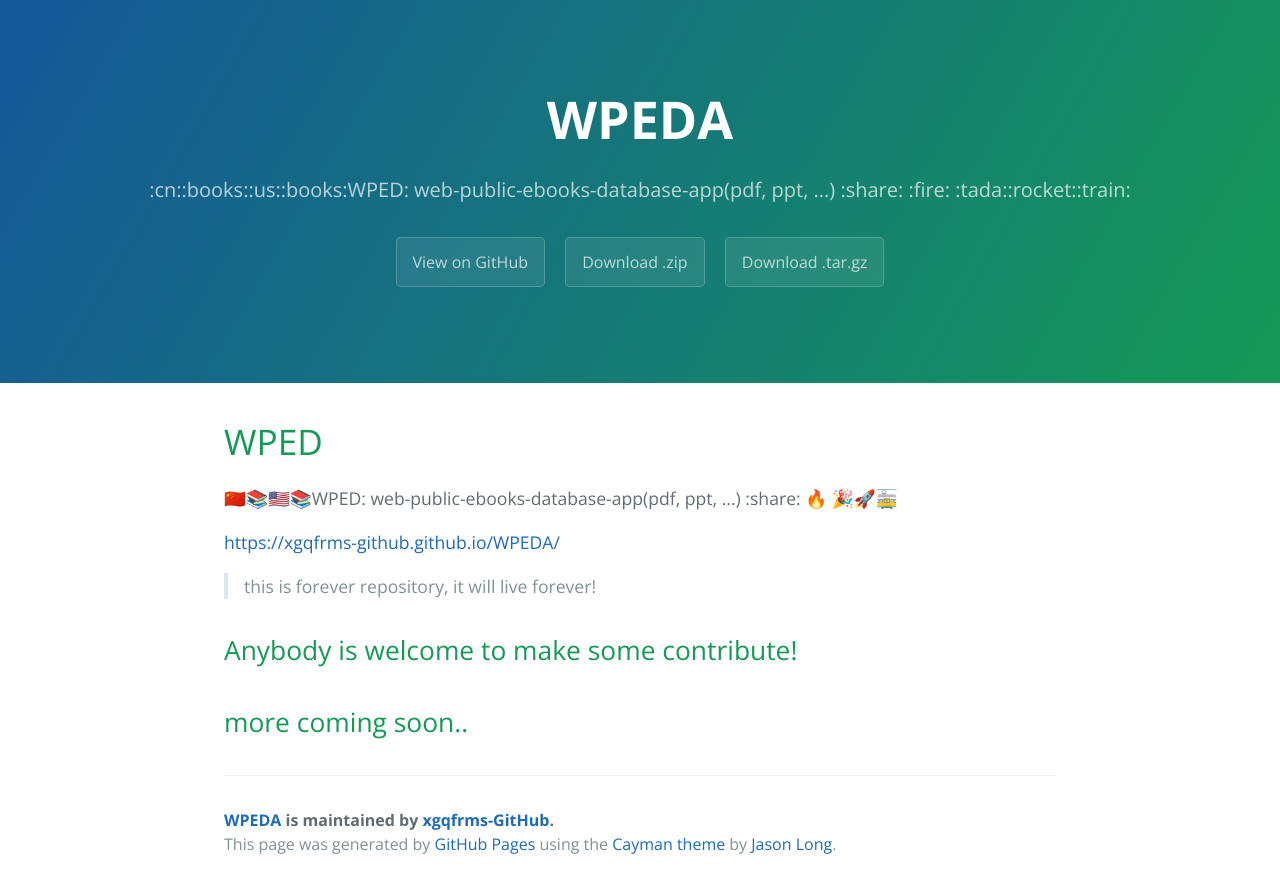
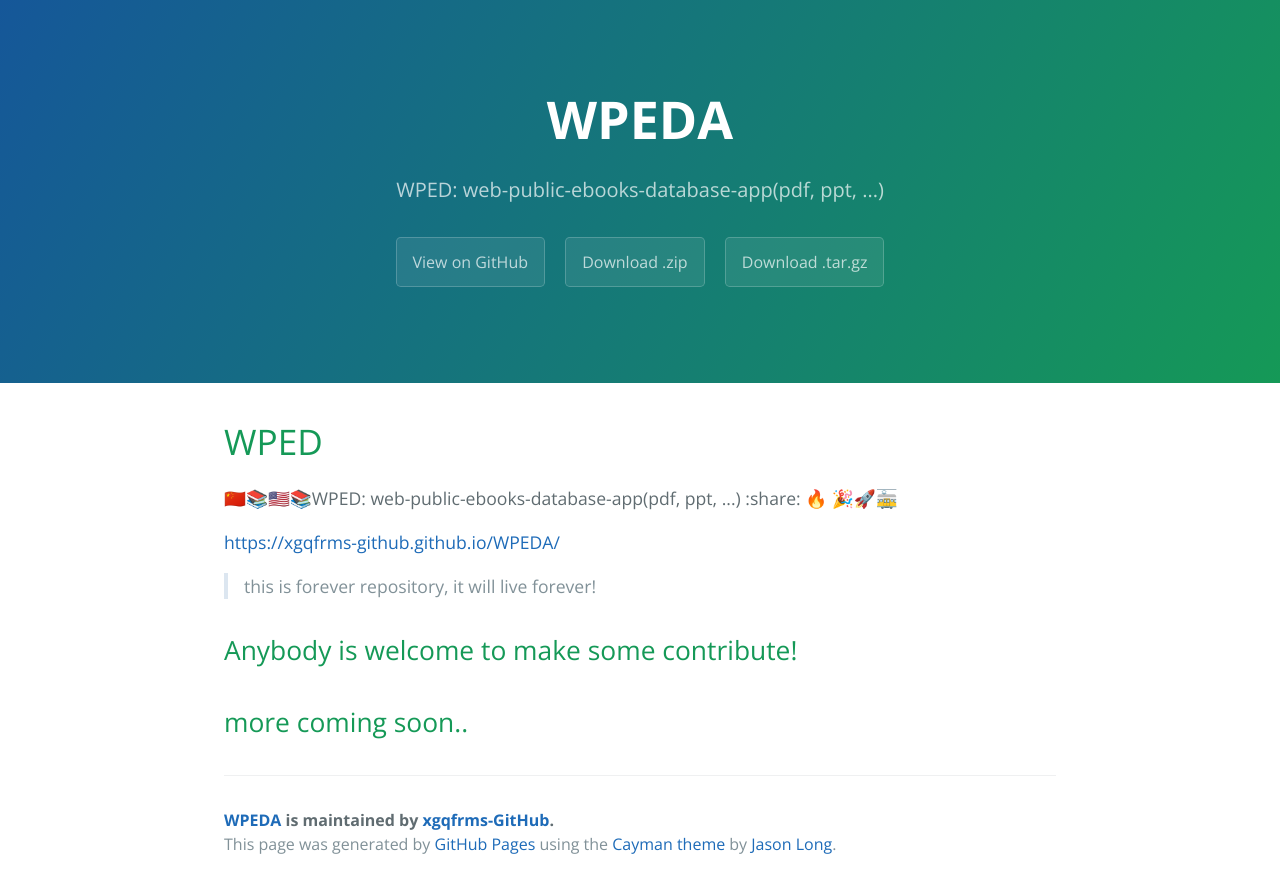
Before and after one commit to xgqfrms-GitHub/WPED, a plain HTML site: page index.html in a window 1280 px wide. Drawn offline with nearby package versions, Linux system fonts and the light colour scheme.

Commit message:
Update index.html

```diff
--- a/index.html
+++ b/index.html
@@ -12,7 +12,7 @@
   <body>
     <section class="page-header">
       <h1 class="project-name">WPEDA</h1>
-      <h2 class="project-tagline">:cn::books::us::books:WPED: web-public-ebooks-database-app(pdf, ppt, ...) :share: :fire: :tada::rocket::train:</h2>
+      <h2 class="project-tagline">WPED: web-public-ebooks-database-app(pdf, ppt, ...)</h2>
       <a href="https://github.com/xgqfrms-GitHub/WPEDA" class="btn">View on GitHub</a>
       <a href="https://github.com/xgqfrms-GitHub/WPEDA/zipball/master" class="btn">Download .zip</a>
       <a href="https://github.com/xgqfrms-GitHub/WPEDA/tarball/master" class="btn">Download .tar.gz</a>
```
